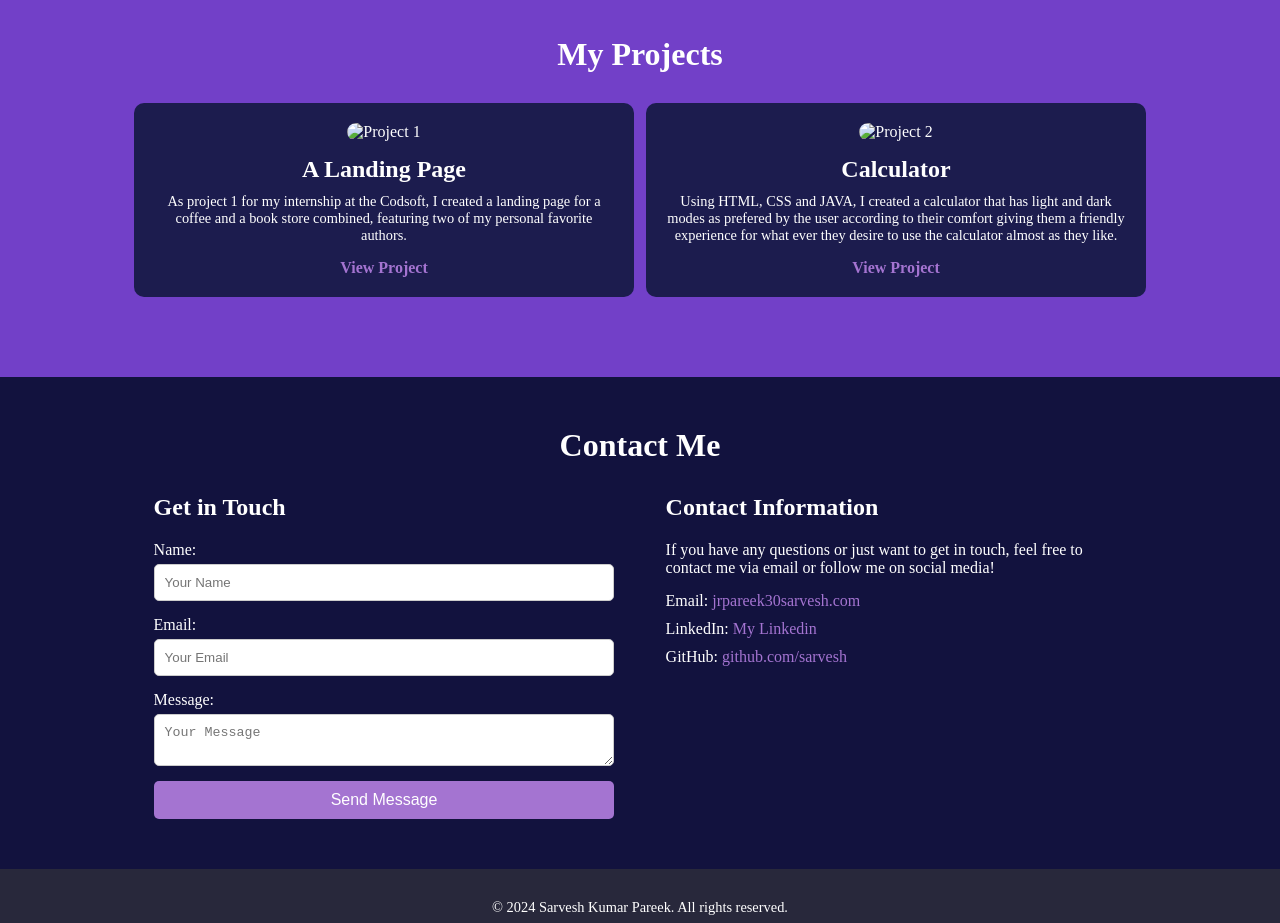
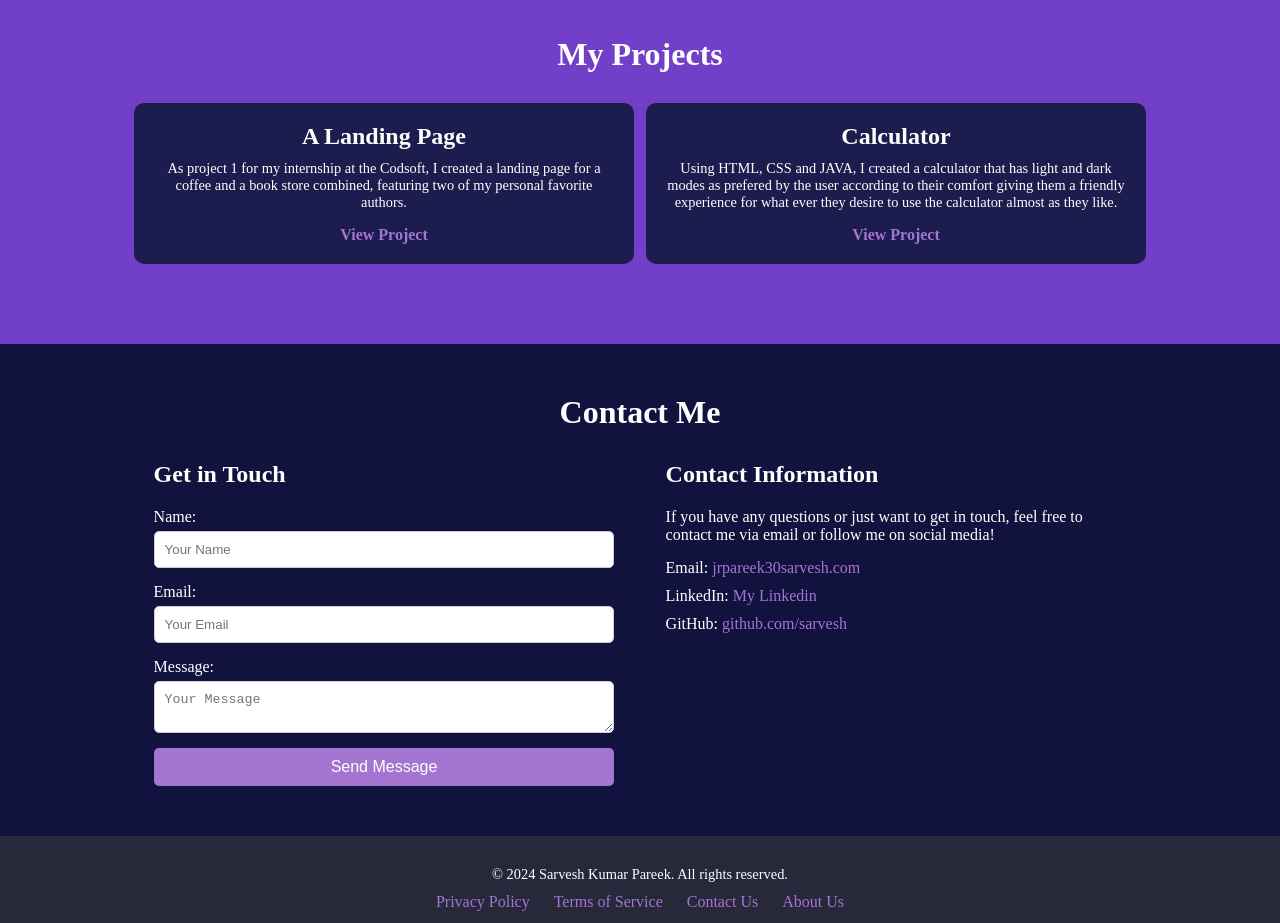
Before and after one commit to PareekSarvesh/Codsoft, a plain HTML site: page Codsoft Projects/Project 2/index.html in a window 1280 px wide. Shown: the part 1480-2403 px from the top of the page. Drawn offline with nearby package versions, Linux system fonts and the light colour scheme.

Commit message:
Commit One

```diff
--- a/Codsoft Projects/Project 2/index.html
+++ b/Codsoft Projects/Project 2/index.html
@@ -109,13 +109,11 @@
             <h1>My Projects</h1>
             <div class="projectsContent">
                 <div class="project">
-                    <img src="Elements/project1.png" alt="Project 1">
                     <h2>A Landing Page</h2>
                     <p>As project 1 for my internship at the Codsoft, I created a landing page for a coffee and a book store combined, featuring two of my personal favorite authors.</p>
                     <a href="https://github.com/sarvesh/project-one" target="_blank">View Project</a>
                 </div>
                 <div class="project">
-                    <img src="Elements/project2.png" alt="Project 2">
                     <h2>Calculator</h2>
                     <p>Using HTML, CSS and JAVA, I created a calculator that has light and dark modes as prefered by the user according to their comfort giving them a friendly experience for what ever they desire to use the calculator almost as they like.</p>
                     <a href="https://github.com/sarvesh/project-two" target="_blank">View Project</a>
```
